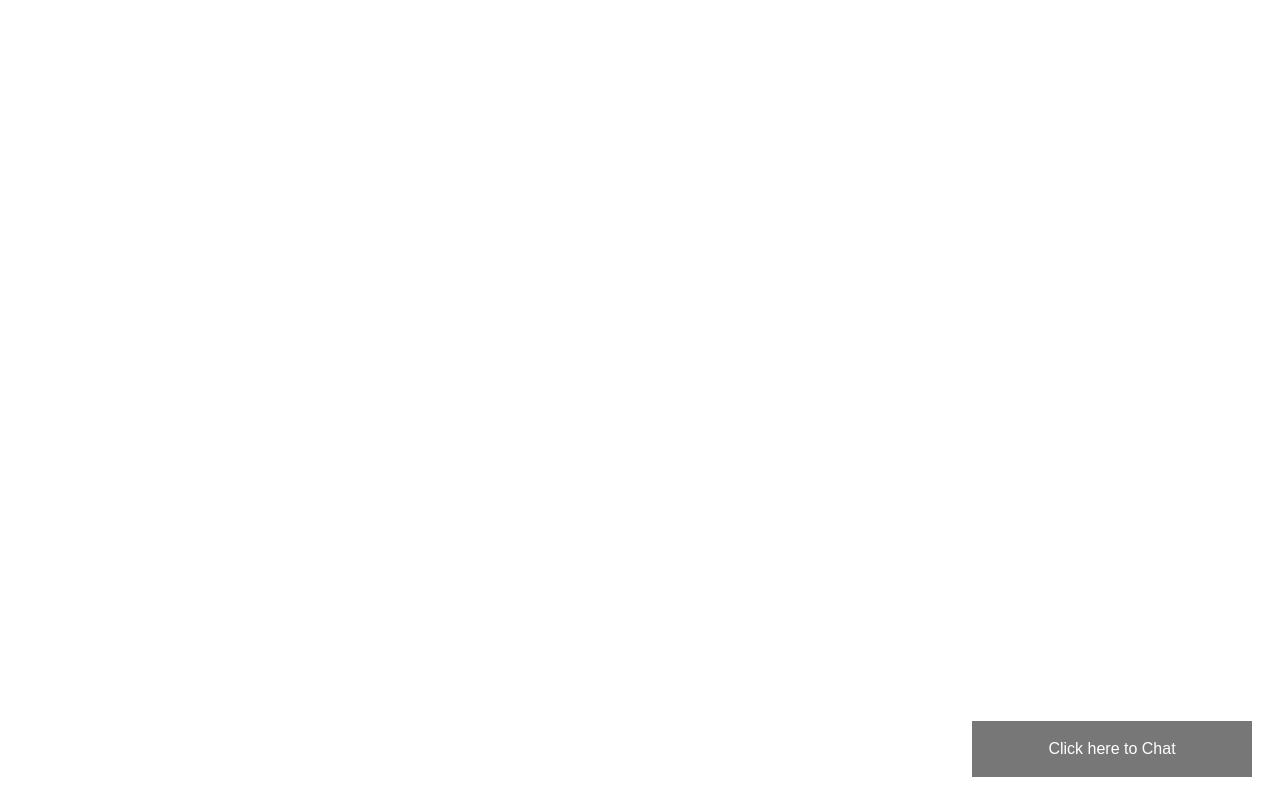
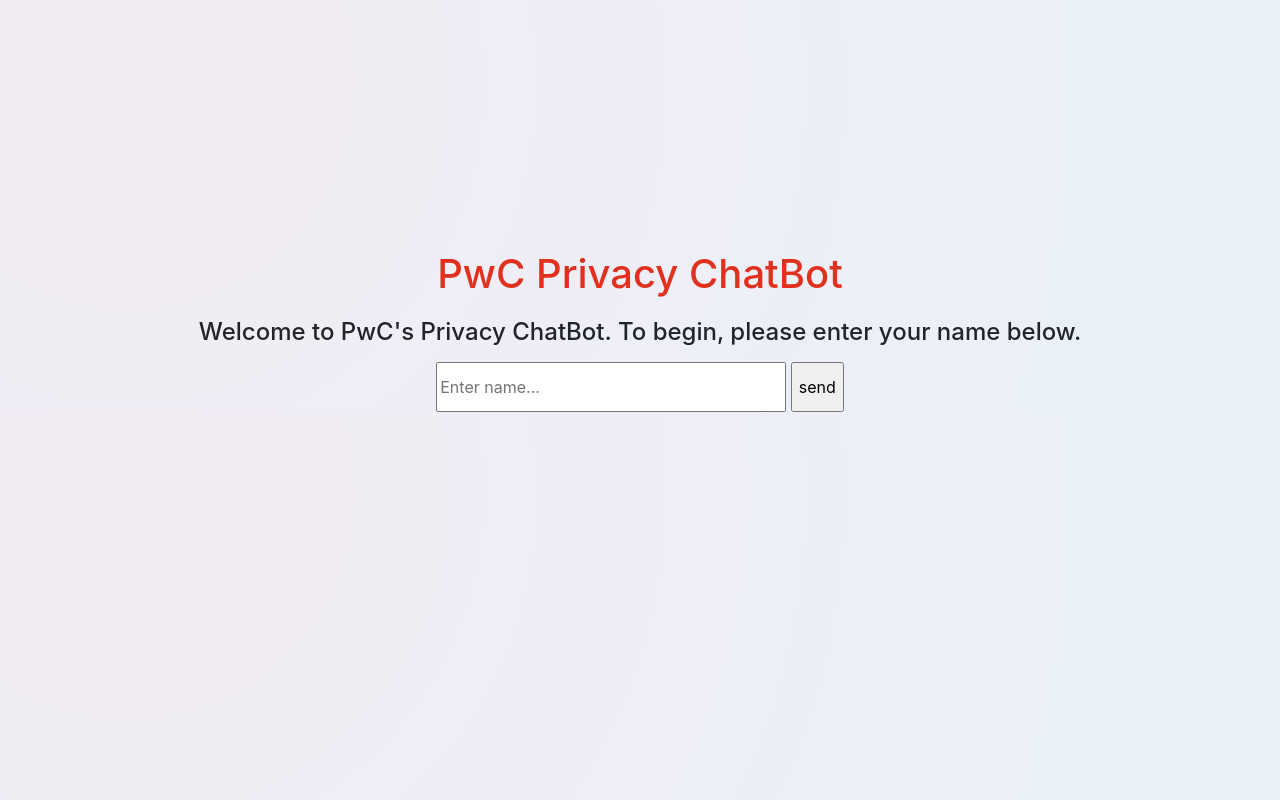
Before and after one commit to AshwinderK25/ChatBot, a Flask app: page / in a window 1280 px wide. Run offline with Flask 2, Linux system fonts and the light colour scheme; some libraries are stand-ins or nearby versions.

Commit message:
created username page

```diff
--- a/main.py
+++ b/main.py
@@ -9,8 +9,12 @@
 
 @app.route('/')
 def sessions():
+    # return render_template('ChatBotUI.html')
+    return render_template('welcome.html')
+
+@app.route('/chatbot', methods=['GET','POST'])
+def start_chat():
     return render_template('ChatBotUI.html')
-
 
 def messageReceived(methods=['GET', 'POST']):
     print('message was received!!!')
--- a/static/styles/ChatBot.css
+++ b/static/styles/ChatBot.css
@@ -1,5 +1,31 @@
 body{
   background-image: radial-gradient( circle farthest-corner at 10% 20%,  rgba(242,235,243,1) 0%, rgba(234,241,249,1) 90.1% );
+}
+
+#header {
+  color: #e0301e;
+  text-align: center;
+  margin-top: 250px;
+}
+
+#introduction {
+  text-align: center;
+  margin-top: 20px;
+}
+
+#input_name_form {
+  text-align: center;
+  margin-top: 15px;
+
+}
+
+#input_name {
+  width: 350px;
+  height: 50px;
+}
+
+#input_name_btn {
+  height: 50px;
 }
 
 .chatcontainer{
--- /dev/null
+++ b/templates/welcome.html
@@ -0,0 +1,40 @@
+<!doctype html>
+
+<html lang="en">
+<head>
+
+  <link rel="stylesheet" href="https://use.fontawesome.com/releases/v5.8.2/css/all.css"/>
+  <meta name="viewport" content="width=device-width, initial-scale=1">
+  <link rel="stylesheet" href="{{ url_for('static',filename='styles/ChatBot.css') }}"/>
+  <!-- <link rel="stylesheet" href="../static/styles/ChatBot.css"> -->
+  <link rel="stylesheet" href="https://stackpath.bootstrapcdn.com/bootstrap/4.1.3/css/bootstrap.min.css" integrity="sha384-MCw98/SFnGE8fJT3GXwEOngsV7Zt27NXFoaoApmYm81iuXoPkFOJwJ8ERdknLPMO" crossorigin="anonymous">
+  <script src="https://code.jquery.com/jquery-3.3.1.slim.min.js" integrity="sha384-q8i/X+965DzO0rT7abK41JStQIAqVgRVzpbzo5smXKp4YfRvH+8abtTE1Pi6jizo" crossorigin="anonymous"></script>
+  <script src="https://cdnjs.cloudflare.com/ajax/libs/popper.js/1.14.3/umd/popper.min.js" integrity="sha384-ZMP7rVo3mIykV+2+9J3UJ46jBk0WLaUAdn689aCwoqbBJiSnjAK/l8WvCWPIPm49" crossorigin="anonymous"></script>
+  <script src="https://stackpath.bootstrapcdn.com/bootstrap/4.1.3/js/bootstrap.min.js" integrity="sha384-ChfqqxuZUCnJSK3+MXmPNIyE6ZbWh2IMqE241rYiqJxyMiZ6OW/JmZQ5stwEULTy" crossorigin="anonymous"></script>
+  <meta charset="utf-8">
+
+  <title>PwC Privacy Bot</title>
+  <meta name="description" content="The HTML5 Herald">
+  <meta name="author" content="SitePoint">
+
+
+</head>
+
+<body>
+  <div id="header">
+    <h1>PwC Privacy ChatBot</h1>
+  </div>
+
+  <div id="introduction">
+    <h4>Welcome to PwC's Privacy ChatBot. To begin, please enter your name below.</h4>
+  </div>
+
+  <div>
+    <form method="post" id="input_name_form" action="{{ url_for('start_chat') }}">
+      <input type="text" id="input_name" name="name" placeholder="Enter name...">
+      <input type="submit" id="input_name_btn" value="send">
+    </form>
+  </div>
+
+</body>
+</html>
```
